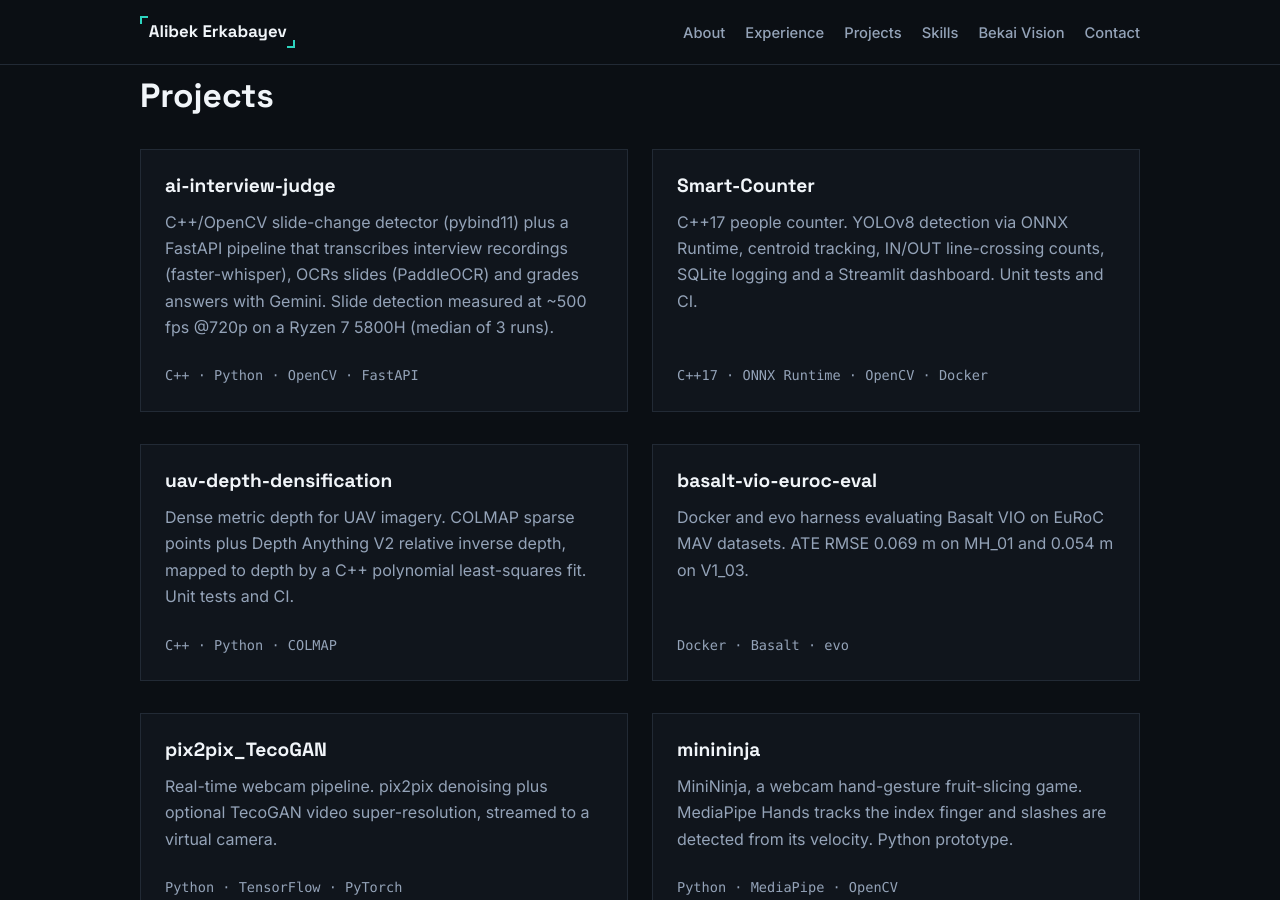
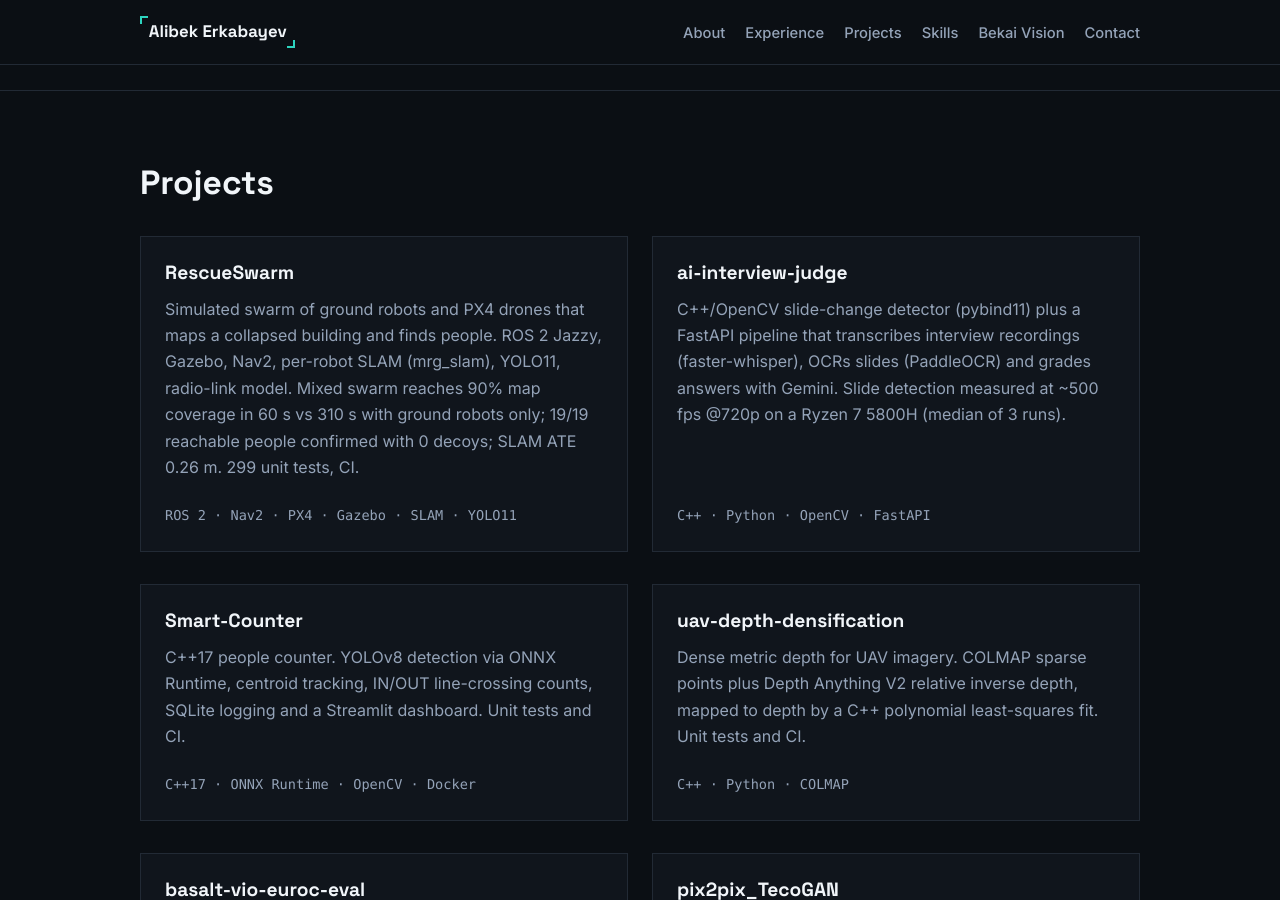
Before and after one commit to bigalex95/bigalex95.github.io, a Jekyll site: the page built from index.html, in a window 1280 px wide and 900 px high, scrolled down 2409 px. Built offline with Jekyll 4.4.1, drawn with Linux system fonts in a browser that asks for light colours; some of the changed text lies outside the part shown.

Commit message:
Add RescueSwarm project, robotics skills and updated CV

```diff
--- a/_data/experience.yml
+++ b/_data/experience.yml
@@ -7,8 +7,9 @@
   org: Bekai Vision
   period: Jul 2018 – Present
   meta: Self-employed, remote
-  summary: Independent CV & robotics studio for freelance projects between full-time roles.
+  summary: "Independent CV & robotics studio: freelance projects and open-source R&D alongside full-time roles."
   points:
+    - Built and open-sourced RescueSwarm, a ROS 2 / PX4 multi-robot search-and-rescue research stack (simulation) with 299 unit tests and CI.
     - Optimized vision models for cloud and edge via quantization and TensorRT, achieving a 60% reduction in system latency.
     - Automated scalable ETL and data-collection pipelines in Python, cutting dataset preparation from days to hours.
     - Delivered technical consulting and backend architecture for AI-driven applications for global clients.
--- a/_data/projects.yml
+++ b/_data/projects.yml
@@ -1,3 +1,7 @@
+- name: RescueSwarm
+  url: https://github.com/bekaivision/rescueswarm
+  tags: [ROS 2, Nav2, PX4, Gazebo, SLAM, YOLO11]
+  description: Simulated swarm of ground robots and PX4 drones that maps a collapsed building and finds people. ROS 2 Jazzy, Gazebo, Nav2, per-robot SLAM (mrg_slam), YOLO11, radio-link model. Mixed swarm reaches 90% map coverage in 60 s vs 310 s with ground robots only; 19/19 reachable people confirmed with 0 decoys; SLAM ATE 0.26 m. 299 unit tests, CI.
 - name: ai-interview-judge
   tags: [C++, Python, OpenCV, FastAPI]
   description: C++/OpenCV slide-change detector (pybind11) plus a FastAPI pipeline that transcribes interview recordings (faster-whisper), OCRs slides (PaddleOCR) and grades answers with Gemini. Slide detection measured at ~500 fps @720p on a Ryzen 7 5800H (median of 3 runs).
--- a/_data/skills.yml
+++ b/_data/skills.yml
@@ -4,6 +4,8 @@
   items: [depth, SLAM / VIO, feature matching]
 - group: Deployment
   items: [TensorRT, ONNX, quantization, NVIDIA Jetson, real-time GPU pipelines]
+- group: Robotics
+  items: [ROS 2, Nav2, PX4 SITL, Gazebo, multi-robot exploration]
 - group: AR & web
   items: [C++ → WebAssembly, WebGL / OpenGL ES]
 - group: Languages & tools
--- a/_includes/projects.html
+++ b/_includes/projects.html
@@ -6,7 +6,7 @@
       <li class="project-card">
         <span class="det-label" aria-hidden="true">project 0.99</span>
         <div class="project-top">
-          <h3 class="project-name"><a href="https://github.com/bigalex95/{{ p.name }}">{{ p.name }}</a></h3>
+          <h3 class="project-name"><a href="{% if p.url %}{{ p.url }}{% else %}https://github.com/bigalex95/{{ p.name }}{% endif %}">{{ p.name }}</a></h3>
           {%- if p.status %}<span class="mono status">{{ p.status }}</span>{% endif %}
         </div>
         <p class="project-desc">{{ p.description }}</p>
```
Also changed, not shown: 1 other file.
